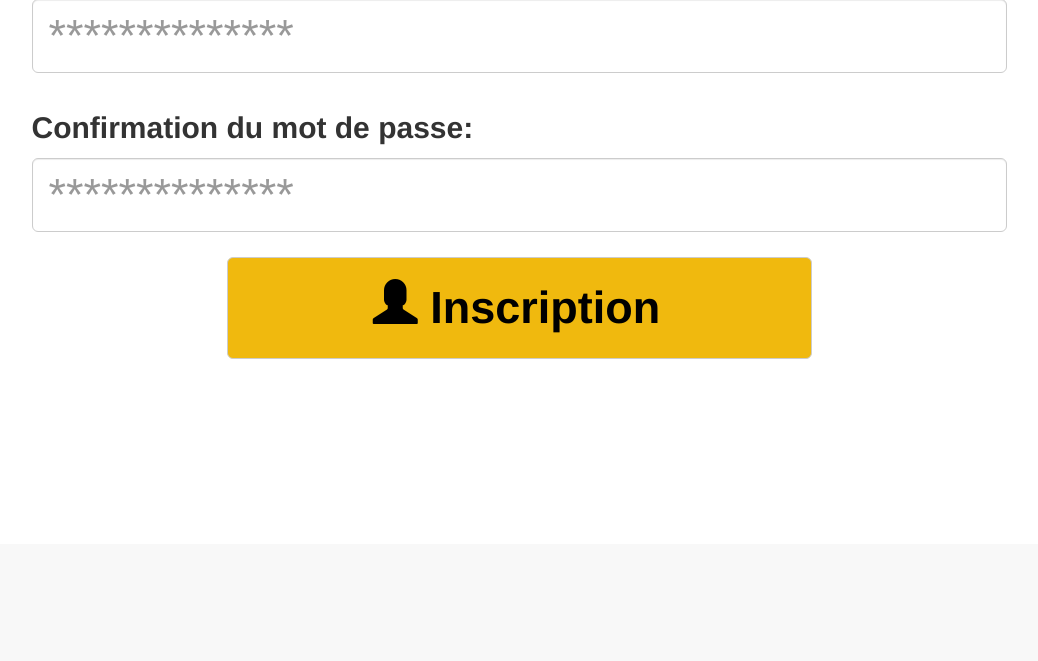
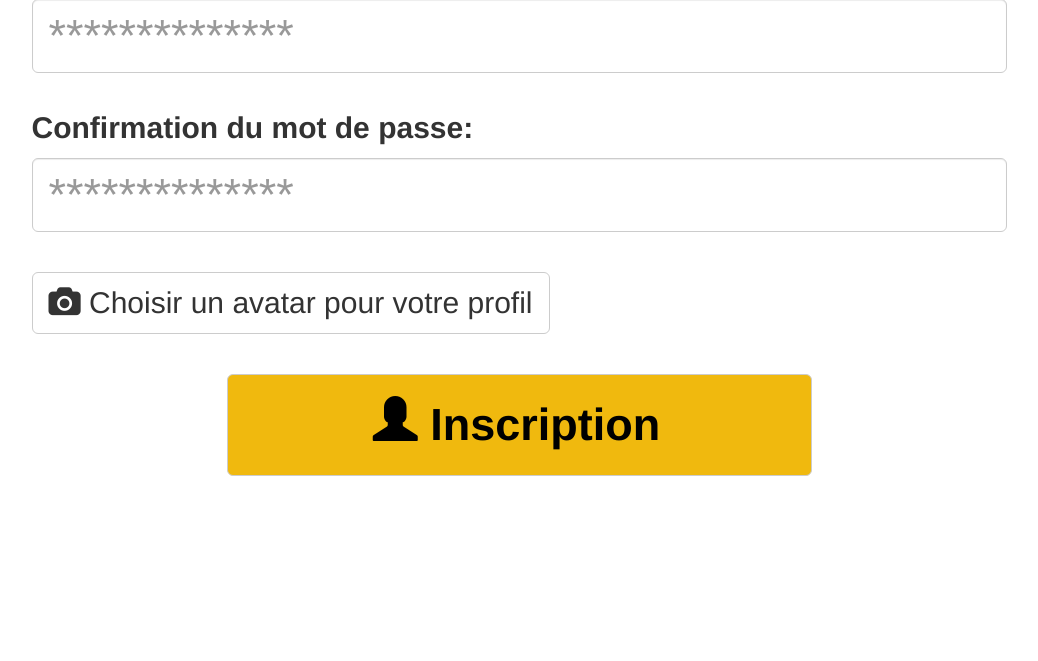
Before and after one commit to Maraaghib/projetTechnologique, a PHP site: page /view/signup.php in a window 1280 px wide. Shown: the part 1816-2477 px from the top of the page, without its empty margins (121-1159 px from the left). Before the commit the page ends 2175 px from the top, so only its background shows below. Run offline with PHP 8.4, Linux system fonts and the light colour scheme.

Commit message:
Add a button to open the avatars when signing up and then review the design

```diff
--- a/view/dist/css/myStyle.css
+++ b/view/dist/css/myStyle.css
@@ -90,7 +90,7 @@ img.logo {
 	font-weight: bold;
 }
 
-.btn-lg{
+.large-btn{
 	background-color: #f0b90e;
 	color: #000;
     padding-left: 20px;
@@ -102,7 +102,17 @@ img.logo {
 	font-size: 45px;
 	font-weight: bold;
 }
-.btn-lg:hover{
+#chooseAvatar {
+	font-size: 30px;
+}
+
+@media only screen and (max-width: 767px) {
+	#chooseAvatar {
+		font-size: 20px;
+	}
+}
+
+.large-btn:hover{
 	background-color: #fff;
 	color: #f0b90e;
 }
@@ -133,7 +143,7 @@ img.logo {
 		font-weight: bold;
 	}
 
-	.btn-lg{
+	.large-btn{
 	    padding-left: 20px;
 	    padding-right: 25px;
 	    width: 185px;
--- a/view/signin.php
+++ b/view/signin.php
@@ -49,7 +49,7 @@
                         </div>
                         <div class="form-group form-group-lg">
                             <div class="">
-                                <center><button type="submit" class="btn btn-default btn-lg" id="btnLogIn" name="btnLogIn"><span class="glyphicon glyphicon-log-in"></span> Connexion</button></center>
+                                <center><button type="submit" class="btn btn-default btn-lg large-btn" id="btnLogIn" name="btnLogIn"><span class="glyphicon glyphicon-log-in"></span> Connexion</button></center>
                             </div>
                         </div>
                     </div>
--- a/view/signup.php
+++ b/view/signup.php
@@ -5,6 +5,7 @@
         <meta name="viewport" content="width=431, height=device-height, initial-scale=1">
         <title>Plateforme des séniors | Inscription</title>
     	<link rel="stylesheet" type="text/css" href="dist/css/bootstrap.css"/>
+        <link rel="stylesheet" href="dist/font-awesome-4.7.0/css/font-awesome.min.css">
     	<link rel="stylesheet" type="text/css" href="dist/css/myStyle.css"/>
     </head>
     <body>
@@ -314,11 +315,16 @@
                             <input type="password" class="form-control" id="confirmPassword" name="confirmPassword" onblur="inputValidation('confirmPassword')"  placeholder="**************">
                             <span class="help-block" id="helpConfirmPassword"></span>
                         </div>
+                        <div class="form-group form-group-lg" style="margin-top: 30px;">
+                            <div class="">
+                                <button type="button" class="btn btn-default btn-lg" name="chooseAvatar" id="chooseAvatar"><i class="fa fa-camera"></i> Choisir un avatar pour votre profil</button>
+                            </div>
+                        </div>
                         <!-- Pour les avatars, cliquer sur un bouton qui ouvre un modal avec une liste des images (c.f bouton profil) -->
                         <!-- Comme celui-ci: chrome://settings/manageProfile -->
-                        <div class="form-group form-group-lg">
+                        <div class="form-group form-group-lg" style="margin-top: 40px;">
                             <div class="">
-                                <center><button type="submit" class="btn btn-default btn-lg" name="inscription"><span class="glyphicon glyphicon-user"></span> Inscription</button></center>
+                                <center><button type="submit" class="btn btn-default btn-lg large-btn" name="inscription"><span class="glyphicon glyphicon-user"></span> Inscription</button></center>
                             </div>
                         </div>
                     </div>
```
Also changed, not shown: view/home.php (+4 -4 lines).
